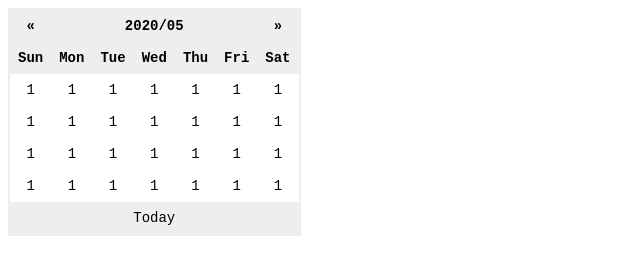
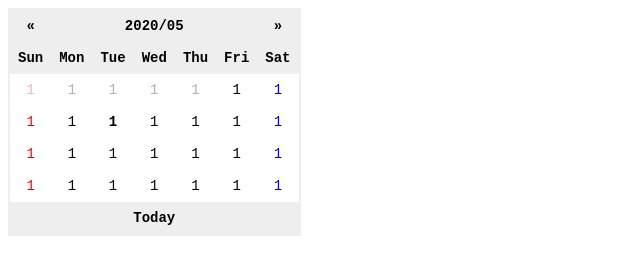
Before and after one commit to gusutaharu/MyCalender, a plain HTML site: page index.html in a window 1280 px wide. Shown: the whole page, without its empty margins (0-640 px from the left). Drawn offline with Linux system fonts and the light colour scheme.

Commit message:
lesson04

```diff
--- a/css/styles.css
+++ b/css/styles.css
@@ -19,3 +19,30 @@
   padding: 8px;
   text-align: center;
 }
+
+tbody td:first-child {
+  color: red;
+}
+
+tbody  td:last-child {
+  color: blue;
+}
+
+tfoot {
+  font-weight: bold;
+}
+
+td.disabled {
+  opacity: .3;
+}
+
+td.today {
+  font-weight: bold;
+}
+
+#prev,
+#next,
+#today {
+  cursor: pointer;
+  user-select: none;
+}
--- a/index.html
+++ b/index.html
@@ -26,18 +26,18 @@
     </thead>
     <tbody>
       <tr>
-        <td>1</td>
-        <td>1</td>
-        <td>1</td>
-        <td>1</td>
-        <td>1</td>
+        <td class="disabled">1</td>
+        <td class="disabled">1</td>
+        <td class="disabled">1</td>
+        <td class="disabled">1</td>
+        <td class="disabled">1</td>
         <td>1</td>
         <td>1</td>
       </tr>
       <tr>
         <td>1</td>
         <td>1</td>
-        <td>1</td>
+        <td class="today">1</td>
         <td>1</td>
         <td>1</td>
         <td>1</td>
```
